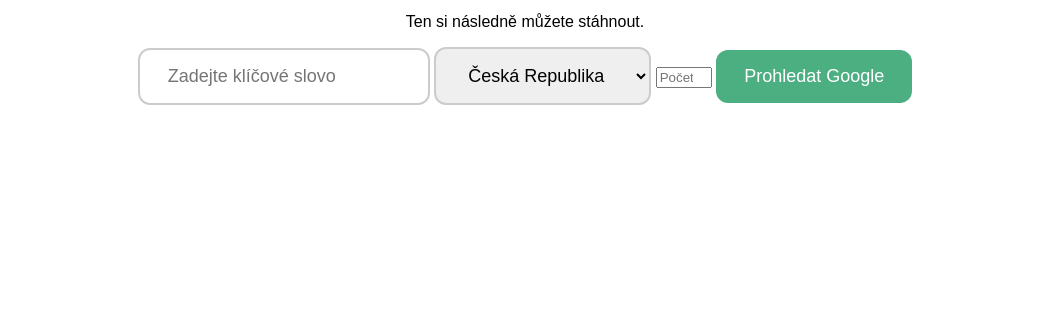
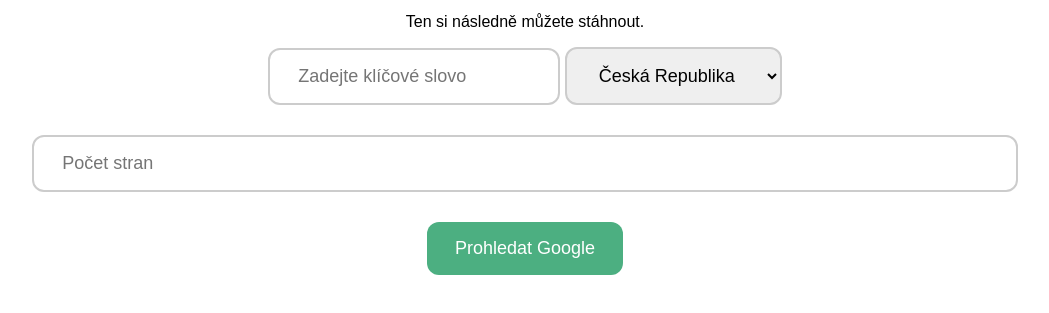
Before and after one commit to rmnhrk/romans-website, a plain HTML site: page index.html in a window 1280 px wide. Shown: the part 209-522 px from the top of the page, without its empty margins (115-1164 px from the left). Drawn offline with Linux system fonts and the light colour scheme.

Commit message:
Update style.css
zmena vzhledu po pridani pole poctu stranek

```diff
--- a/style.css
+++ b/style.css
@@ -12,6 +12,7 @@ body {
 
 #searchInput,
 #countrySelect,
+#pageCount, /* Přidáno pro konzistenci s ostatními poli */
 button {
   margin-bottom: 30px;
   padding: 16px 28px;
@@ -31,3 +32,7 @@ button {
 button:hover {
   background-color: #45a049;
 }
+
+#pageCount { /* Stylizace pole pro počet stran */
+  width: calc(100% - 60px); /* Zajistí, že šířka bude konzistentní s ostatními vstupy */
+}
```
